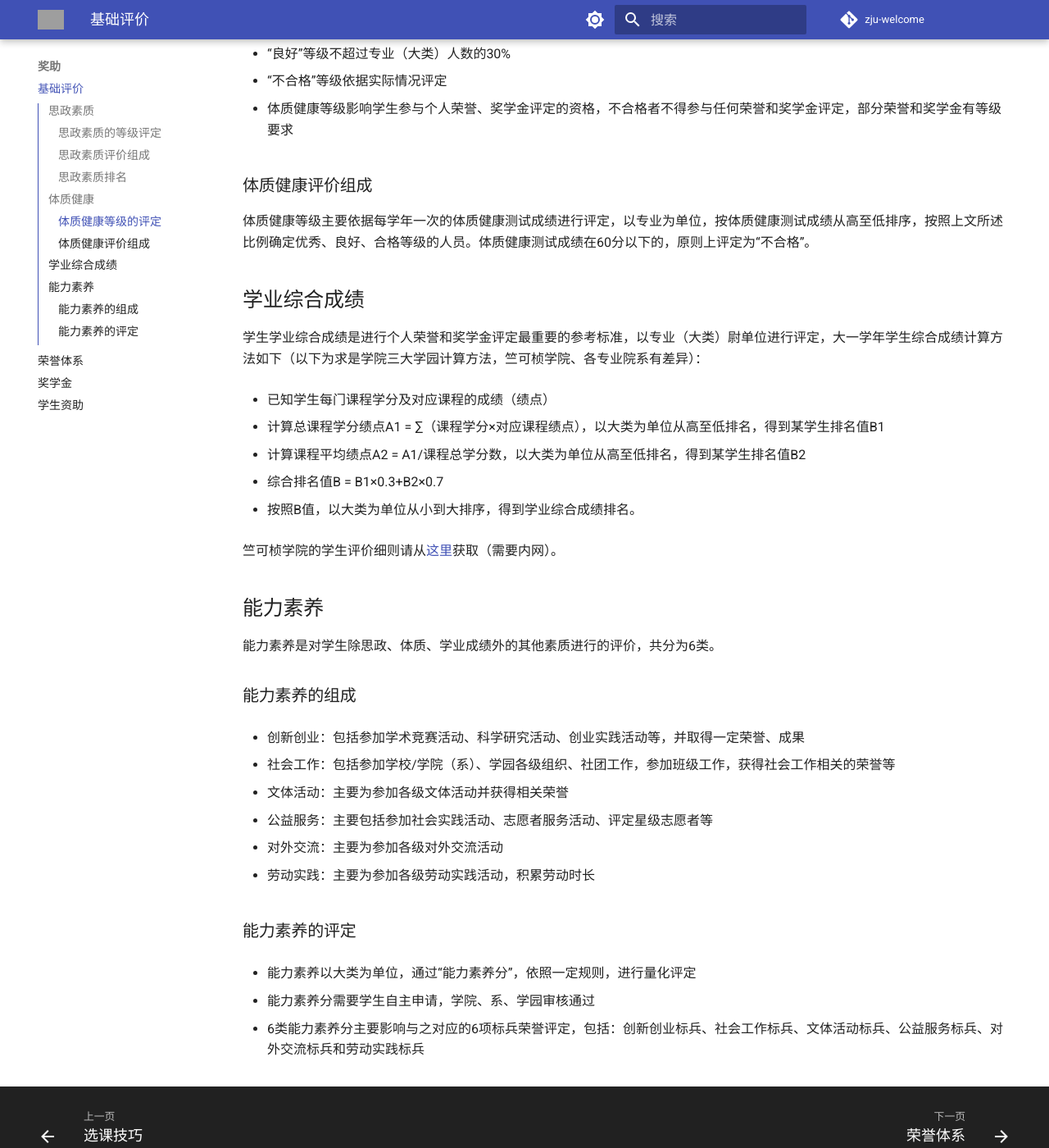
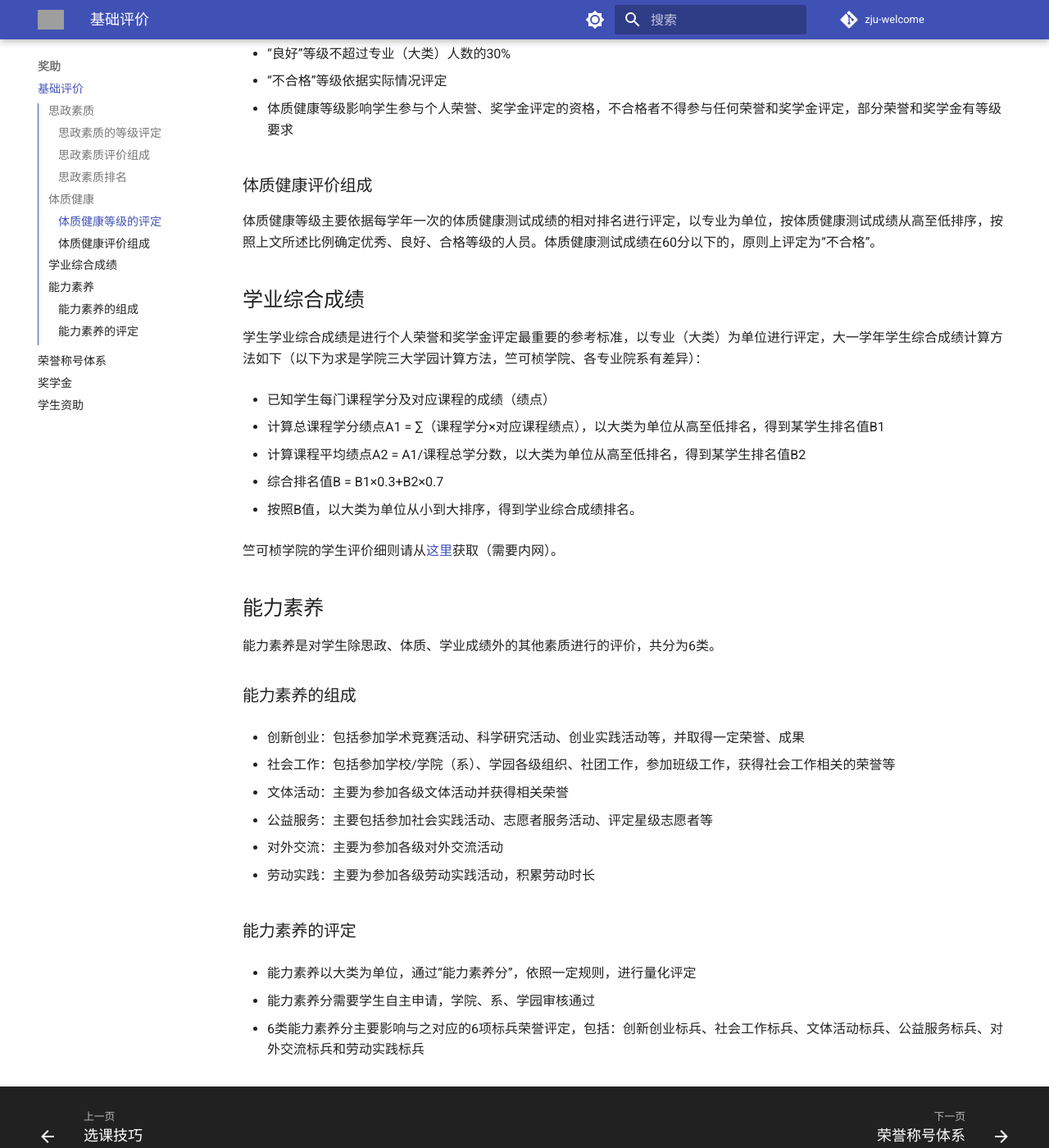
Before and after one commit to mini-full/zju-welcome, an MkDocs documentation site: the page built from docs/awards&grants/evaluation.md, in a window 1280 px wide and 1400 px high, scrolled down 1403 px. Shown: the whole window at 82% size. Built offline with MkDocs 1.6.1 and Material for MkDocs 9.7.7, drawn with Linux system fonts in a browser that asks for light colours; comment, search, counter and statistics services are not loaded; grey boxes are pictures that could not be loaded.

Commit message:
update awards&grants

```diff
--- a/docs/awards&grants/evaluation.md
+++ b/docs/awards&grants/evaluation.md
@@ -60,11 +60,11 @@
 
 ### 体质健康评价组成
 
-体质健康等级主要依据每学年一次的体质健康测试成绩进行评定，以专业为单位，按体质健康测试成绩从高至低排序，按照上文所述比例确定优秀、良好、合格等级的人员。体质健康测试成绩在60分以下的，原则上评定为“不合格”。
+体质健康等级主要依据每学年一次的体质健康测试成绩的相对排名进行评定，以专业为单位，按体质健康测试成绩从高至低排序，按照上文所述比例确定优秀、良好、合格等级的人员。体质健康测试成绩在60分以下的，原则上评定为“不合格”。
 
 ## 学业综合成绩
 
-学生学业综合成绩是进行个人荣誉和奖学金评定最重要的参考标准，以专业（大类）尉单位进行评定，大一学年学生综合成绩计算方法如下（以下为求是学院三大学园计算方法，竺可桢学院、各专业院系有差异）：
+学生学业综合成绩是进行个人荣誉和奖学金评定最重要的参考标准，以专业（大类）为单位进行评定，大一学年学生综合成绩计算方法如下（以下为求是学院三大学园计算方法，竺可桢学院、各专业院系有差异）：
 
 - 已知学生每门课程学分及对应课程的成绩（绩点）
 
--- a/mkdocs.yml
+++ b/mkdocs.yml
@@ -62,7 +62,7 @@ nav:
     - 选课技巧: "course_sys/tricks.md"
   - 奖助:
     - 基础评价: "awards&grants/evaluation.md"
-    - 荣誉体系: "awards&grants/honor.md"
+    - 荣誉称号体系: "awards&grants/honor.md"
     - 奖学金: "awards&grants/scholarships.md"
     - 学生资助: "awards&grants/grants.md"
   - 生活:
```
Also changed, not shown: docs/awards&grants/grants.md (+7 -7 lines), docs/awards&grants/honor.md (+1 -1 lines), docs/awards&grants/scholarships.md (+1 -1 lines).
